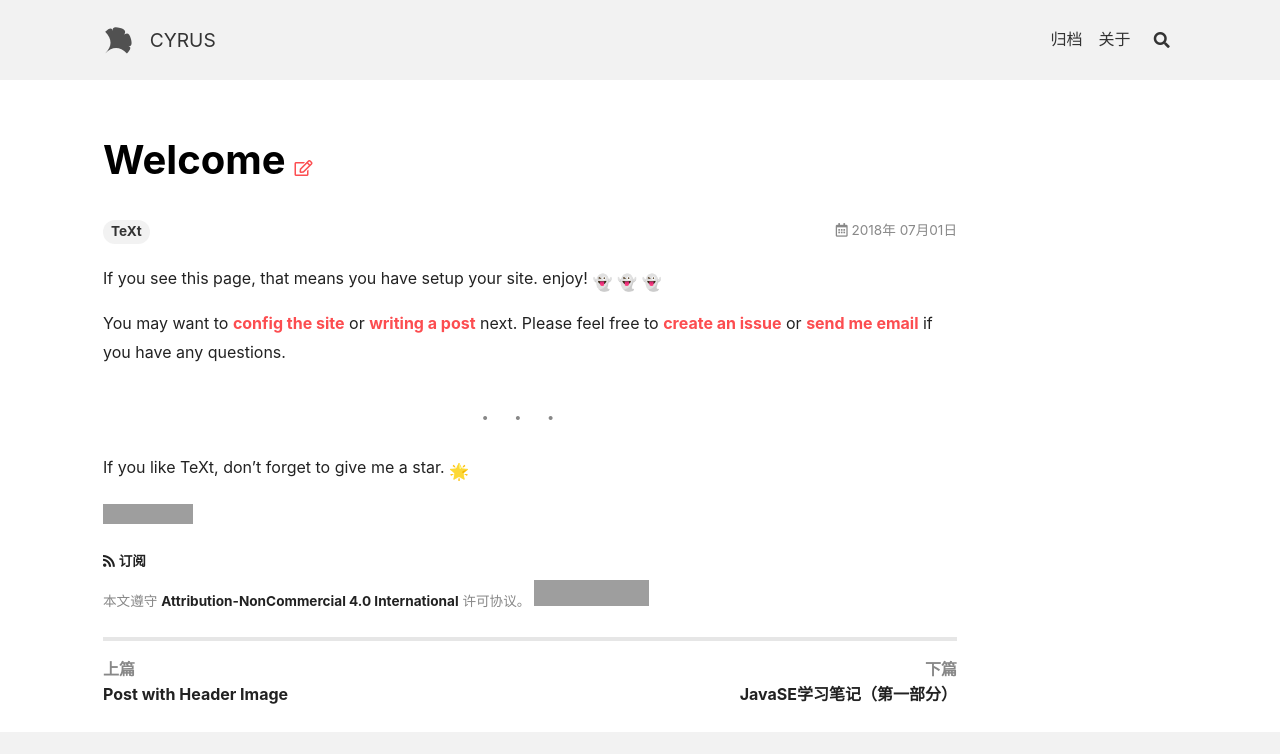
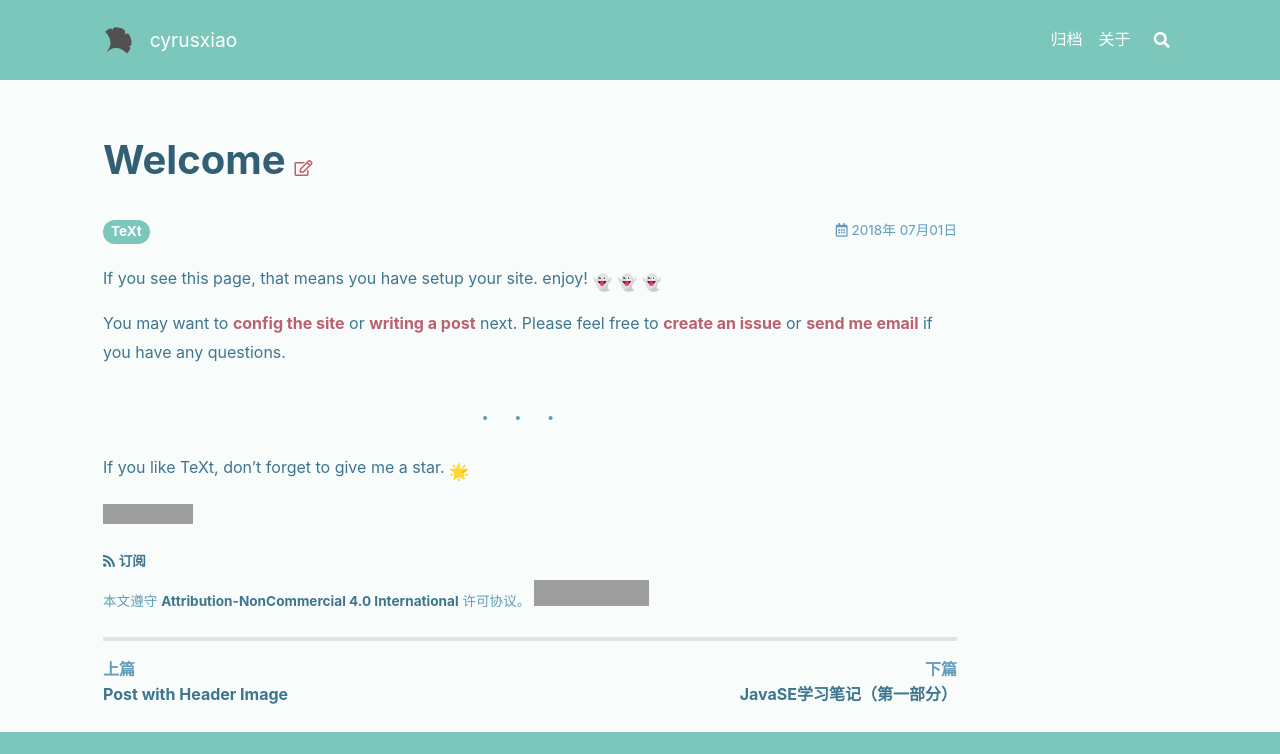
Before and after one commit to cyrusxiao/cyrusxiao.github.io, a Jekyll site: the page built from _posts/2018-07-01-welcome.md, in a window 1280 px wide, cut to the strip 0-754 px from the top of the page. Built offline with Jekyll 4.4.1, drawn with Linux system fonts in a browser that asks for light colours; nearby versions of some CDN libraries; emoji names are drawn with the system emoji font; some of the changed text lies outside the part shown; grey boxes are pictures that could not be loaded.

Commit message:
_config.yml

```diff
--- a/_config.yml
+++ b/_config.yml
@@ -16,13 +16,13 @@
 
 ## => Site Settings
 ##############################
-text_skin: default # "default" (default), "dark", "forest", "ocean", "chocolate", "orange"
-highlight_theme: default # "default" (default), "tomorrow", "tomorrow-night", "tomorrow-night-eighties", "tomorrow-night-blue", "tomorrow-night-bright"
+text_skin: forest # "default" (default), "dark", "forest", "ocean", "chocolate", "orange"
+highlight_theme: tomorrow-night-eighties # "default" (default), "tomorrow", "tomorrow-night", "tomorrow-night-eighties", "tomorrow-night-blue", "tomorrow-night-bright"
 url     : # the base hostname & protocol for your site e.g. https://www.someone.com
 baseurl : # does not include hostname
-title   : CYRUS # Your Site Title
+title   : cyrusxiao # Your Site Title
 description: > # this means to ignore newlines until "Language & timezone"
-  Cyrus's blog.
+  肖奎的个人博客，主要是记录了个人的学习、生活、工作、及一些个人见解。
 
 
 ## => Language and Timezone
```
